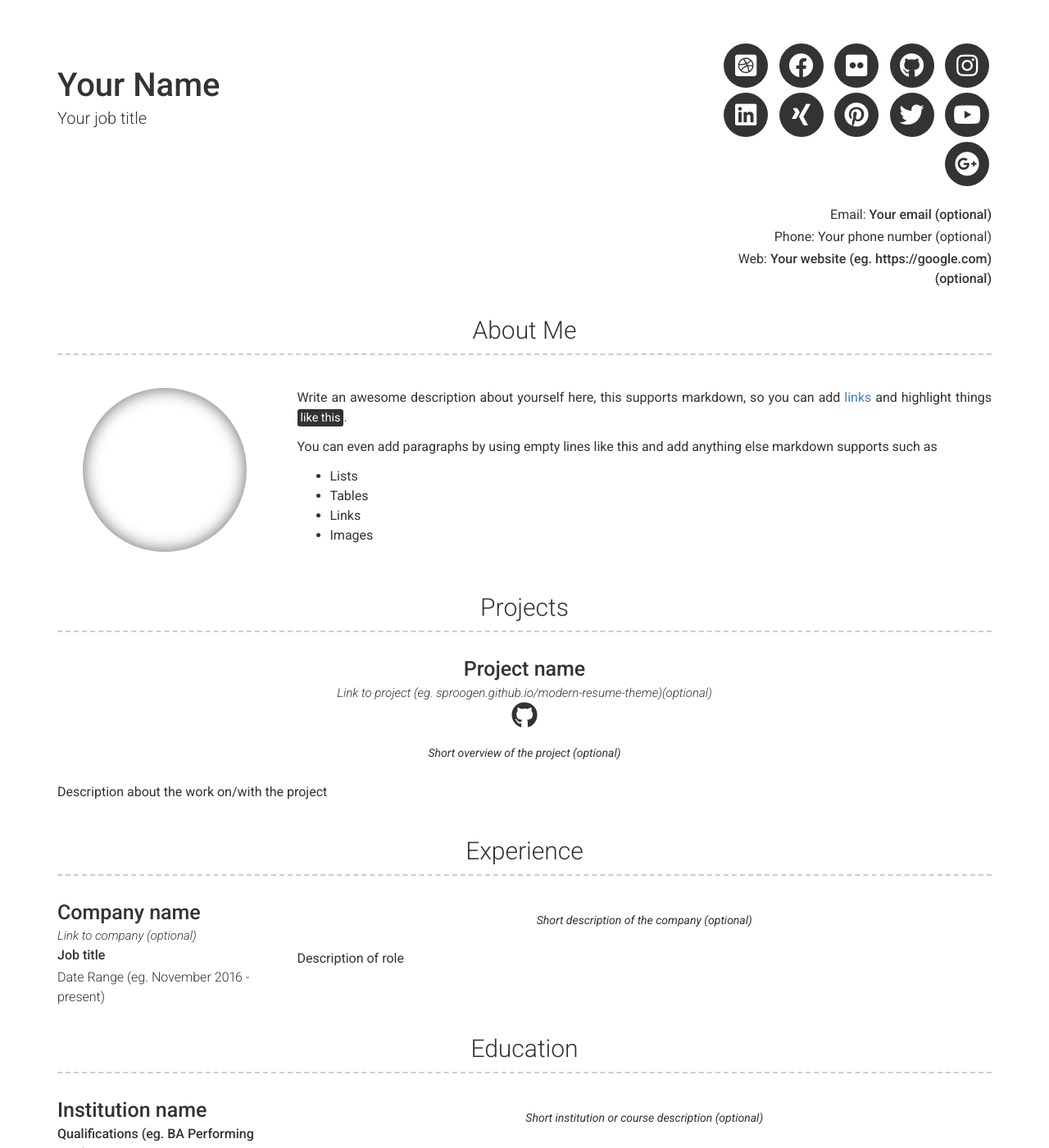
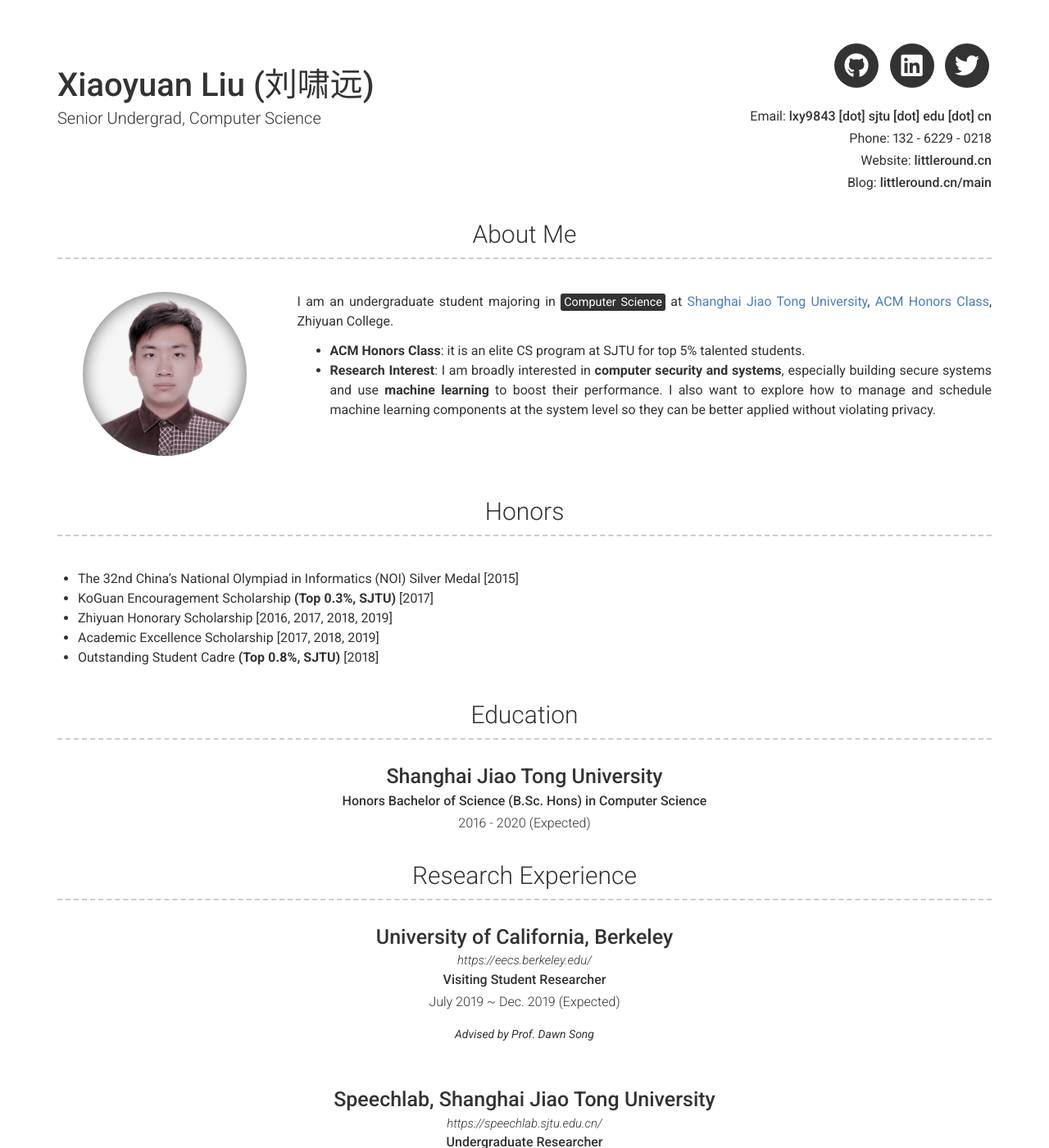
Before and after one commit to sproogen/modern-resume-theme, a Jekyll site: the page built from index.md, in a window 1280 px wide and 1400 px high. Shown: the whole window at 82% size. Built offline with Jekyll 4.4.1, drawn with Linux system fonts in a browser that asks for light colours; nearby versions of some CDN libraries; some of the changed text lies outside the part shown.

Commit message:
fill in most of the information

```diff
--- a/_config.yml
+++ b/_config.yml
@@ -1,54 +1,60 @@
 # Site
-repository: Git repository where your resume will be hosted, only required if you are hosting on GitHub (eg. sproogen/modern-resume-theme)
+repository: camelop/about
 # favicon: Directory of your favicon (eg. images/favicon.ico)(optional)
 
 # Personal info
-name: Your Name
-title: Your job title
-email: Your email (optional)
-phone: Your phone number (optional)
-website: Your website (eg. https://google.com)(optional)
+name: Xiaoyuan Liu (刘啸远)
+title: Senior Undergrad, Computer Science
+email: lxy9843 [dot] sjtu [dot] edu [dot] cn
+phone: 132 - 6229 - 0218
+website: littleround.cn
+blog: littleround.cn/main
 
 # Social links
-twitter_username: jekyllrb
-github_username:  jekyll
-dribbble_username: jekyll
-facebook_username: jekyll
-flickr_username: jekyll
-instagram_username: jekyll
-linkedin_username: jekyll
-xing_username: jekyll
-pinterest_username: jekyll
-youtube_username: jekyll
-googleplus_username: +jekyll
+twitter_username: littleRound_cn
+github_username:  camelop
+linkedin_username: 啸远-刘-b46033190
 
 # About Section
 # about_title: About Me (Use this to override about section title)
-about_profile_image: Directory of profile image (eg. images/profile.jpg)
+about_profile_image: images/profile.jpg
 about_content: | # this will include new lines to allow paragraphs
-  Write an awesome description about yourself here, this supports markdown, so you can add [links](http://foobar.com) and highlight things <mark>like this</mark>.
+  I am an undergraduate student majoring in <mark>Computer Science</mark> at [Shanghai Jiao Tong University](http://en.sjtu.edu.cn/), [ACM Honors Class](https://acm.sjtu.edu.cn/home), Zhiyuan College.
+  - **ACM Honors Class**: it is an elite CS program at SJTU for top 5% talented students.
+  - **Research Interest**: I am broadly interested in **computer security and systems**, especially building secure systems and use **machine learning** to boost their performance. I also want to explore how to manage and schedule machine learning components at the system level so they can be better applied without violating privacy.
 
-  You can even add paragraphs by using empty lines like this and add anything else markdown supports such as
-    - Lists
-    - Tables
-    - Links
-    - Images
+# Honors Section
+honor_title: Honors and Awards
+honor_content: |
+  - The 32nd China's National Olympiad in Informatics (NOI) Silver Medal [2015]
+  - KoGuan Encouragement Scholarship **(Top 0.3%, SJTU)** [2017]
+  - Zhiyuan Honorary Scholarship [2016, 2017, 2018, 2019]
+  - Academic Excellence Scholarship [2017, 2018, 2019]
+  - Outstanding Student Cadre **(Top 0.8%, SJTU)** [2018]
 
 # Projects Section
-# projects_title: Projects #(Use this to override about projects section title)
+projects_title: Selected Projects #(Use this to override about projects section title)
 
 # Experience Section
-# experience_title: Experience #(Use this to override about experience section title)
+experience_title: Research Experience #(Use this to override about experience section title)
 
 # Education Section
 # education_title: Education #(Use this to override about education section title)
 
 # More Section
-# more_title: A Little More About Me #(Use this to override about more section title)
+more_title: Misc #(Use this to override about more section title)
 more_content: | # this will include new lines to allow paragraphs
-  This is where you can write a little more about yourself. You could title this section **Interests** and include some of your other interests.
+  **Materials**
+  - [CV](https://littleround.cn/static/personal/cv_xiaoyuanliu_SJTU_2019_12.pdf)
 
-  Or you could title it **Skills** and write a bit more about things that make you more desirable, like *leadership* or *teamwork*
+  **Teaching Experience**
+  - **Lead Teaching Assistant** C++ Programming (A) - Fall 2017
+  - **Lead Teaching Assistant** Data Structures - Spring 2018
+  - **Student Instructor** Principle and Practice of Computer Algorithms - Summer 2018
+
+  **Activities**
+  - Student Council Vice President 2018
+  - Head of the Department of Culture and Sports, Student Union 2017
 
 # Footer
 footer_show_references: true
--- a/_data/education.yml
+++ b/_data/education.yml
@@ -1,9 +1,5 @@
 # Education Template
-- layout: left
-  name: Institution name
-  dates: Date Range (eg. 2016 - 2019)
-  qualification: Qualifications (eg. BA Performing Arts)
-  quote: >
-    Short institution or course description (optional)
-  description: | # this will include new lines to allow paragraphs
-    Description of qualification
+- layout: top-middle
+  name: Shanghai Jiao Tong University
+  dates: 2016 - 2020 (Expected)
+  qualification: Honors Bachelor of Science (B.Sc. Hons) in Computer Science
--- a/_data/experience.yml
+++ b/_data/experience.yml
@@ -1,10 +1,15 @@
 # Experience template
-- layout: left
-  company: Company name
-  link: Link to company (optional)
-  job_title: Job title
-  dates: Date Range (eg. November 2016 - present)
+- layout: top-middle
+  company: University of California, Berkeley
+  link: https://eecs.berkeley.edu/
+  job_title: Visiting Student Researcher
+  dates: July 2019 ~ Dec. 2019 (Expected)
   quote: >
-   Short description of the company (optional)
-  description: | # this will include new lines to allow paragraphs
-    Description of role
+    Advised by Prof. Dawn Song
+- layout: top-middle
+  company: Speechlab, Shanghai Jiao Tong University
+  link: https://speechlab.sjtu.edu.cn/
+  job_title: Undergraduate Researcher
+  dates: July 2018 ~ June 2020 (Expected)
+  quote: >
+    Advised by Prof. Kai Yu
--- a/_includes/header.html
+++ b/_includes/header.html
@@ -97,7 +97,12 @@
       {%- endif -%}
       {%- if site.website -%}
         <p>
-          Web: {% include a.html href=site.website %}{{ site.website | escape }}</a>
+          Website: {% include a.html href=site.website %}{{ site.website | escape }}</a>
+        </p>
+      {%- endif -%}
+      {%- if site.blog -%}
+        <p>
+          Blog: {% include a.html href=site.blog %}{{ site.blog | escape }}</a>
         </p>
       {%- endif -%}
     </div>
--- /dev/null
+++ b/_includes/honors.html
@@ -0,0 +1,8 @@
+<div class="container intro-container">
+  <h3>{{ site.about_title | default: "Honors" }}</h3>
+  <div class="row clearfix">
+    <div class="{{ 'col-xs-16 ' }}">
+      {{ site.honor_content | strip | markdownify }}
+    </div>
+  </div>
+</div>
--- a/_layouts/default.html
+++ b/_layouts/default.html
@@ -12,16 +12,22 @@
 
       {%- include about.html -%}
 
-      {%- if site.data.projects.size > 0 -%}
-        {%- include projects.html -%}
+      {%- include honors.html -%}
+
+      {%- if site.data.education.size > 0 -%}
+        {%- include education.html -%}
       {%- endif -%}
 
       {%- if site.data.experience.size > 0 -%}
         {%- include experience.html -%}
       {%- endif -%}
 
-      {%- if site.data.education.size > 0 -%}
-        {%- include education.html -%}
+      {%- if site.data.teaching_experience.size > 0 -%}
+        {%- include teaching_experience.html -%}
+      {%- endif -%}
+
+      {%- if site.data.projects.size > 0 -%}
+        {%- include projects.html -%}
       {%- endif -%}
 
       {%- if site.more_content -%}
```
Also changed, not shown: _data/projects_todo.yml (renamed from _data/projects.yml), images/profile.jpg (added).
